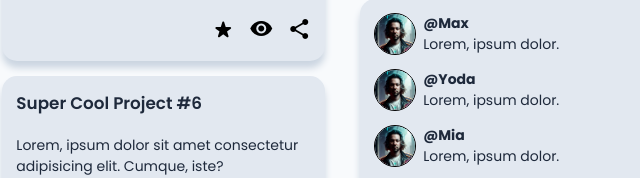
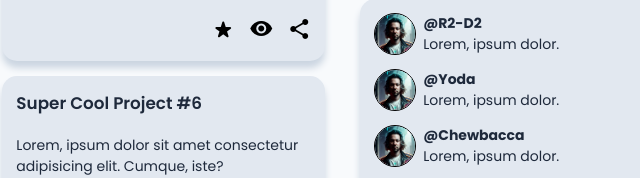
Before and after one commit to mylordkaz/adminDashboard, a plain HTML site: page index.html in a window 1280 px wide. Shown: the part 572-750 px from the top of the page, 564-1204 px from the left. Drawn offline with Linux system fonts and the light colour scheme.

Commit message:
name change

```diff
--- a/index.html
+++ b/index.html
@@ -256,7 +256,7 @@
                             <div class="user-name">
                                 <img src="img/photoMe.PNG" alt="">
                                 <div>
-                                    <h4>@Max</h4>
+                                    <h4>@R2-D2</h4>
                                     <span>Lorem, ipsum dolor.</span>
                                 </div>
                             </div>
@@ -270,7 +270,7 @@
                             <div class="user-name">
                                 <img src="img/photoMe.PNG" alt="">
                                 <div>
-                                    <h4>@Mia</h4>
+                                    <h4>@Chewbacca</h4>
                                     <span>Lorem, ipsum dolor.</span>
                                 </div>
                             </div>
```
